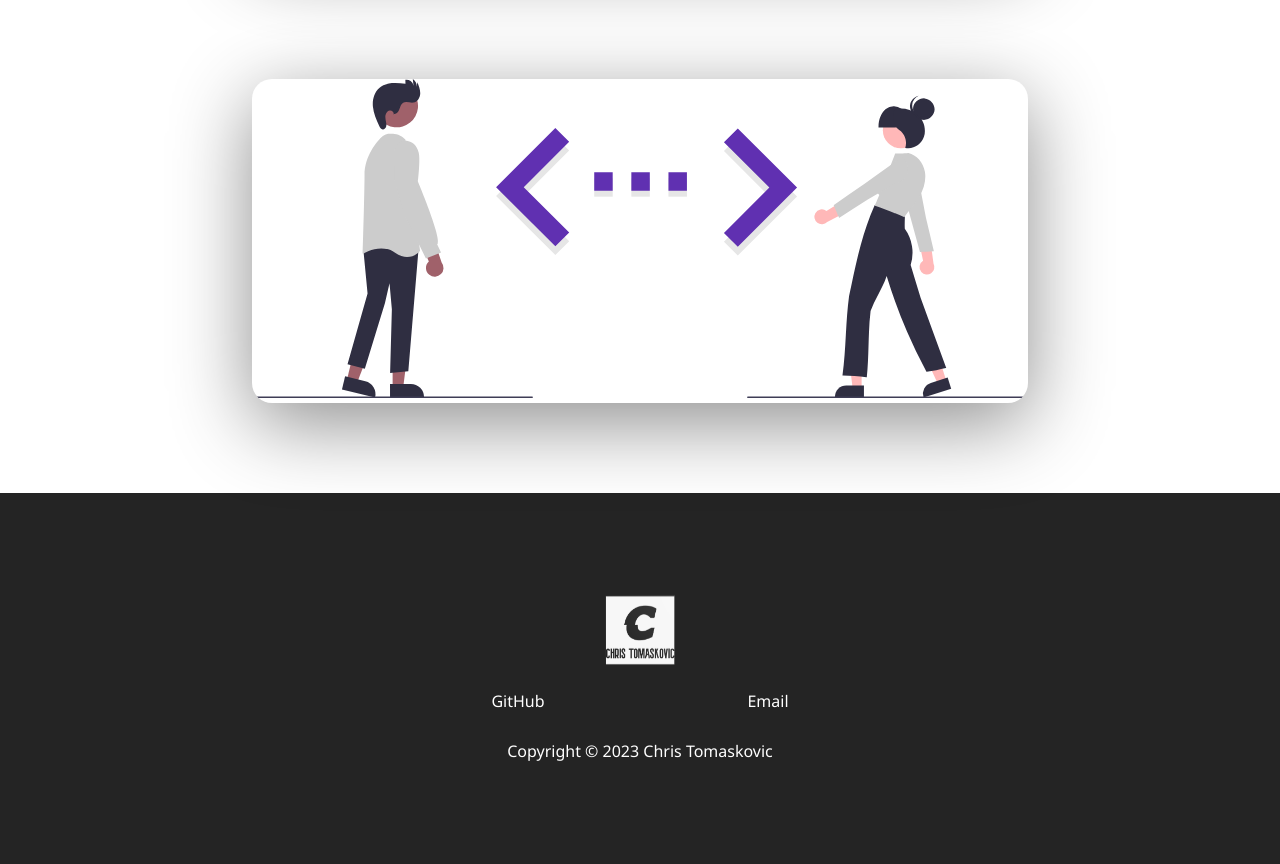
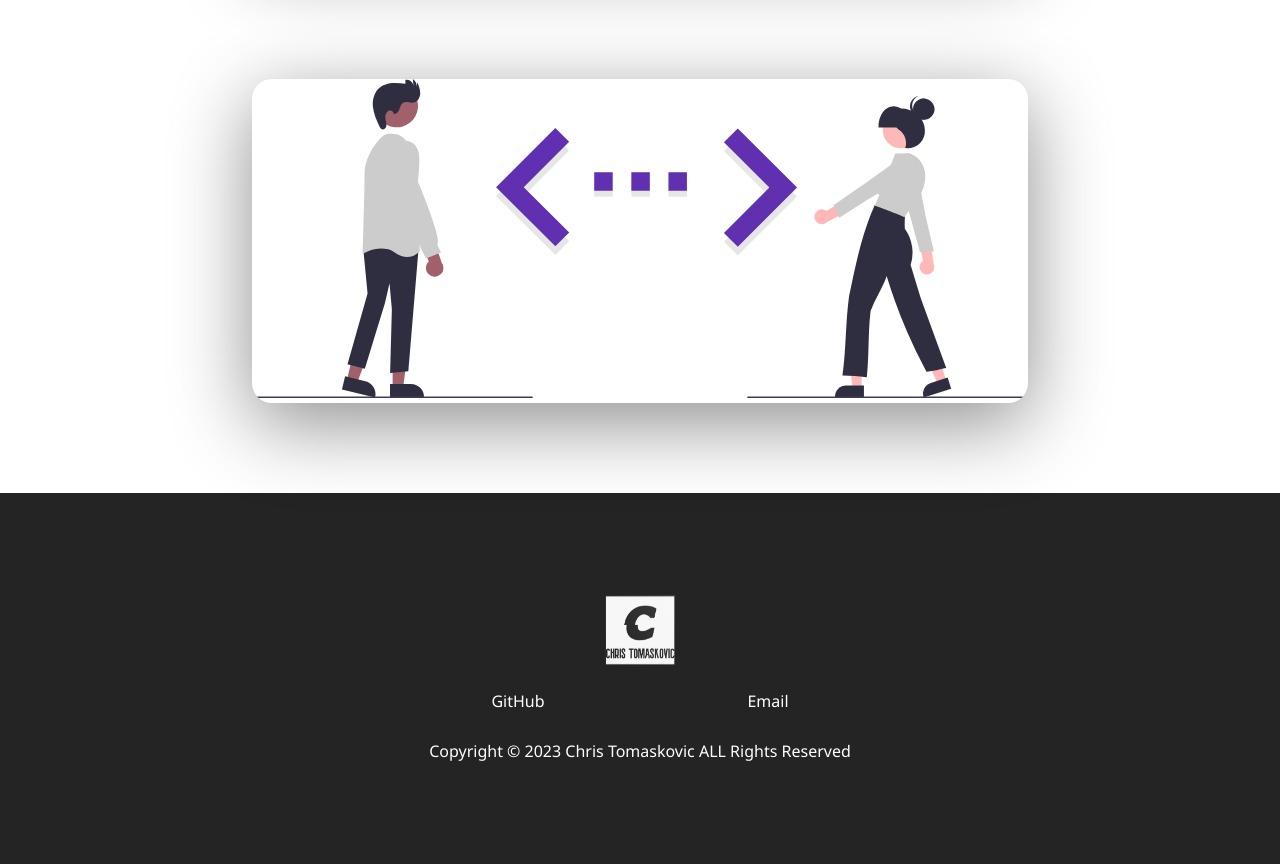
Before and after one commit to Pointshock/ChrisTomaskovic, a plain HTML site: page index.html in a window 1280 px wide. Shown: the part 2259-3123 px from the top of the page. Drawn offline with Linux system fonts and the light colour scheme.

Commit message:
Update index.html

```diff
--- a/index.html
+++ b/index.html
@@ -255,7 +255,7 @@
                 " target="_blank">Email</a>
             </div>
             <!--This website isn't actually copyright but it adds a nice touch-->
-            <div class="footer__copyright">Copyright © 2023 Chris Tomaskovic</div>
+            <div class="footer__copyright">Copyright © 2023 Chris Tomaskovic ALL Rights Reserved</div>
         </div>
     </footer>
 </body>
```
